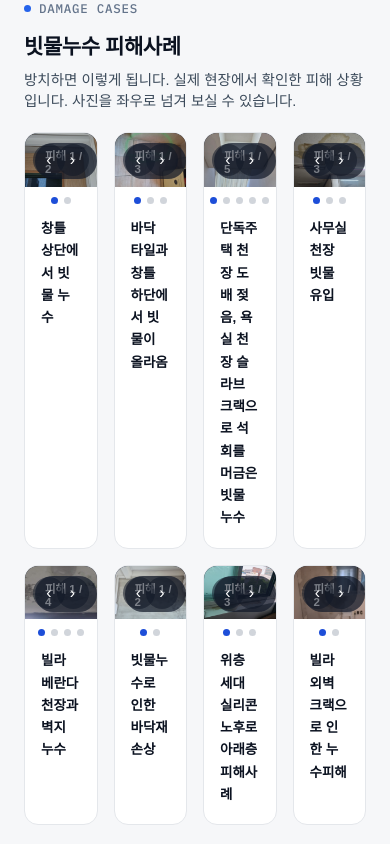
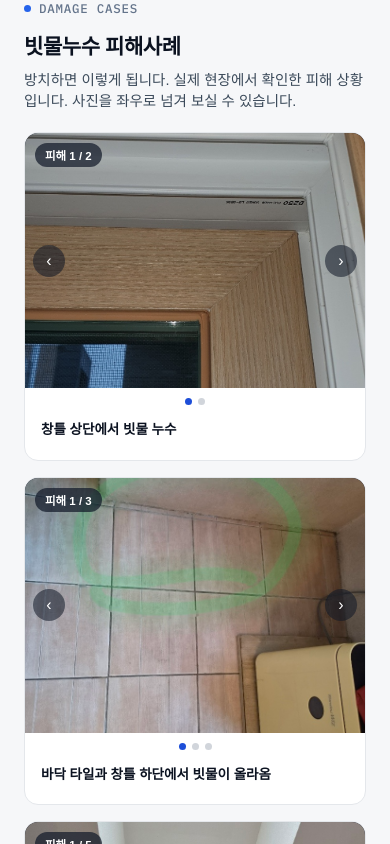
Before and after one commit to seasons881225-star/leno-local-seo, a Next.js app: page / in a window 390 px wide. Shown: the part 4640-5484 px from the top of the page. Built offline with nearby package versions, Linux system fonts and the light colour scheme; a web font is replaced by a local one.

Commit message:
Add files via upload

```diff
--- a/styles/globals.css
+++ b/styles/globals.css
@@ -184,3 +184,15 @@ img {
     transition: none !important;
   }
 }
+
+/* 빗물누수 피해사례 그리드 반응형 */
+@media (max-width: 1024px) {
+  .damage-grid {
+    grid-template-columns: repeat(2, 1fr) !important;
+  }
+}
+@media (max-width: 560px) {
+  .damage-grid {
+    grid-template-columns: 1fr !important;
+  }
+}
```
Also changed, not shown: 1 other file (tests, documents, lock files or other folders).
